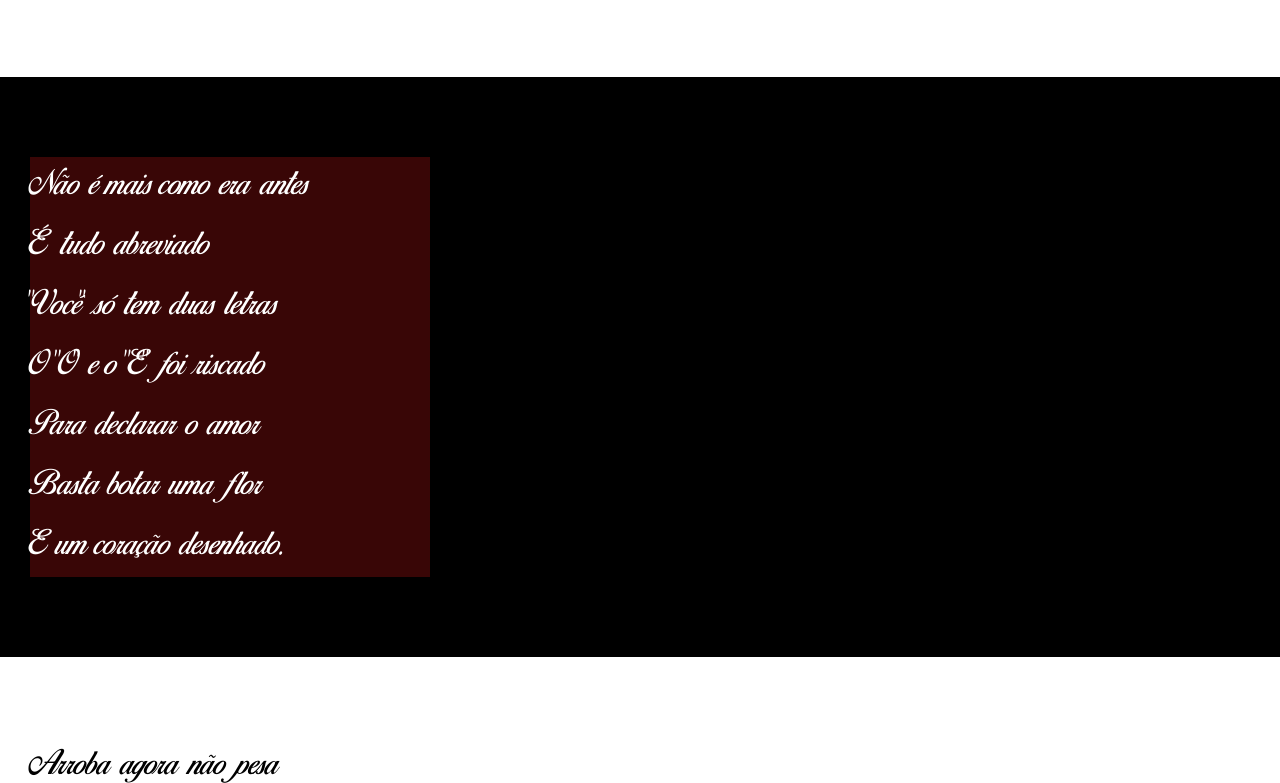
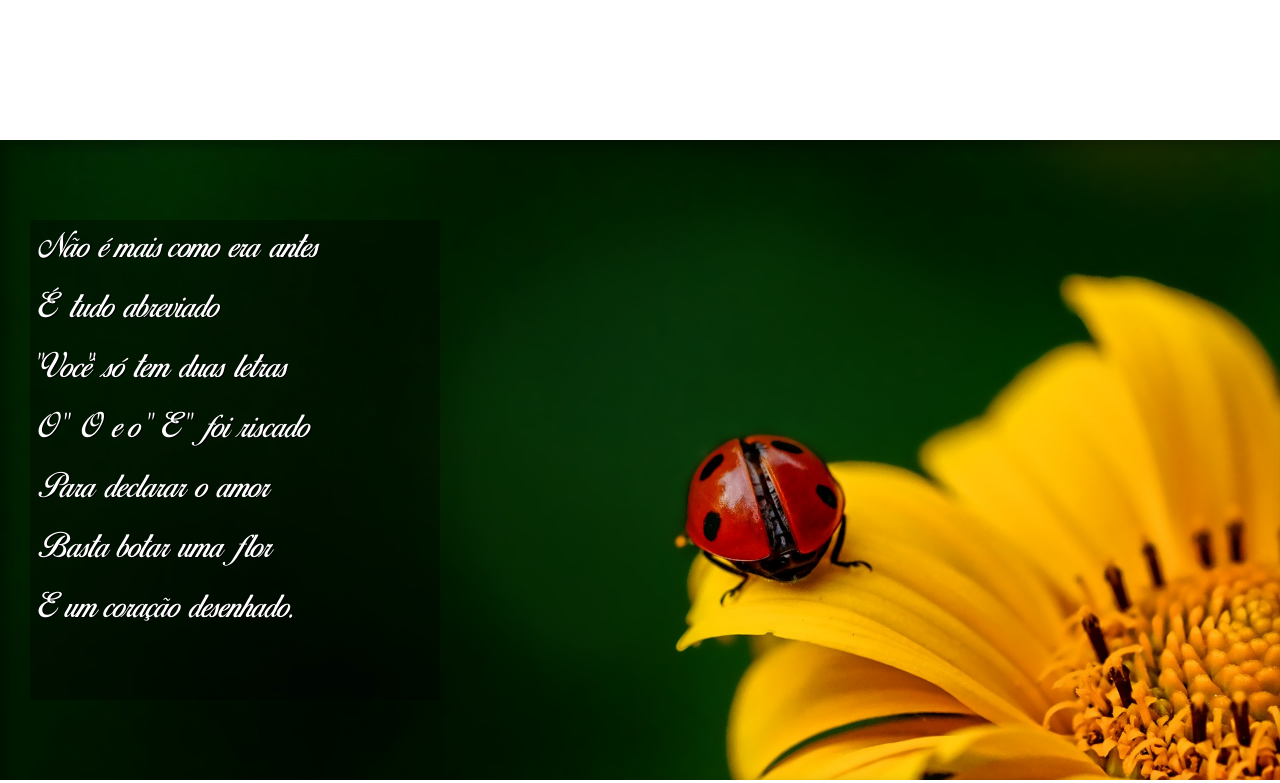
Before and after one commit to murilononato/CSS, a plain HTML site: page ProjetoCordel/index.html in a window 1280 px wide. Shown: the part 699-1482 px from the top of the page. Drawn offline with Linux system fonts and the light colour scheme; a web font is replaced by a local one.

Commit message:
correcao

```diff
--- a/ProjetoCordel/index.html
+++ b/ProjetoCordel/index.html
@@ -25,12 +25,12 @@
         </p>
     </section>
 
-    <section class="imagem">
+    <section class="imagem" id="img01">
         <p>
             Não é mais como era antes <br>
             É tudo abreviado <br>
             "Você" só tem duas letras <br>
-            O "O" e o "E" foi riscado <br>
+            O   " O" e o  " E " foi riscado <br>
             Para declarar o amor <br>
             Basta botar uma flor <br>
             E um coração desenhado.
@@ -60,7 +60,7 @@
             </section>
         </p>
 
-<section class="imagem">
+<section class="imagem" id="img02">
     <p>
 
             Tenho saudade das cartas<br>
--- a/ProjetoCordel/style.css
+++ b/ProjetoCordel/style.css
@@ -1,6 +1,7 @@
 @charset "UTF-8";
 
 @import url('https://fonts.googleapis.com/css2?family= Diplomata+SC & display = swap');
+@import url('https://fonts.googleapis.com/css2?family=Nerko+One&display=swap');
 
 @font-face {
     font-family: manuscrito;
@@ -8,8 +9,8 @@
  }
 :root{
     --font1: Verdana, Geneva, Tahoma, sans-serif;
-    --font2: 'Diplomata SC', cursiva;
-    --font3: manuscrito;
+    --font2: manuscrito;
+    --font3: 'Nerko One', cursive;
 }
 
 *{
@@ -39,11 +40,7 @@ header > h1{
     font-size: 50px;
     font-variant: small-caps;
     /* text-transform: uppercase; */
-    font-family:'Diplomata SC', cursiva;
-
-}
-
-header > P{
+    font-family: var(--font3)
 
 }
 
@@ -70,7 +67,7 @@ section{
     line-height: 2em; /*serve para espacamento entre as linhas*/
     padding-left: 30px;
     font-size: 30px;
-    font-family: var(--font3)
+    font-family: var(--font2)
 }
 section.normal{
     background-color: white;
@@ -81,9 +78,31 @@ section.normal{
 section.imagem{
     background-color: black;
     color: white;
+    box-shadow: inset 6px 6px 13px 0px rgba(0, 0, 0, 0.349);
+    background-size: cover;
+    background-attachment: fixed;
 }
 
 section.imagem > P{
-    background-color: rgba(172, 19, 19, 0.329);
+    background-color: rgba(0, 0, 0, 0.356);
      width: 400px;
+   text-shadow: 1px 1px 0px black ;
 }
+
+
+section > P{
+    padding-left: 10px;
+    padding-bottom: 2em;
+
+}
+
+
+section#img01{
+    background-image: url(imagens/background001.jpg);
+    /* background-position: right center; */
+}
+
+section#img02{
+    background-image: url(imagens/background002.jpg);
+
+}
```
